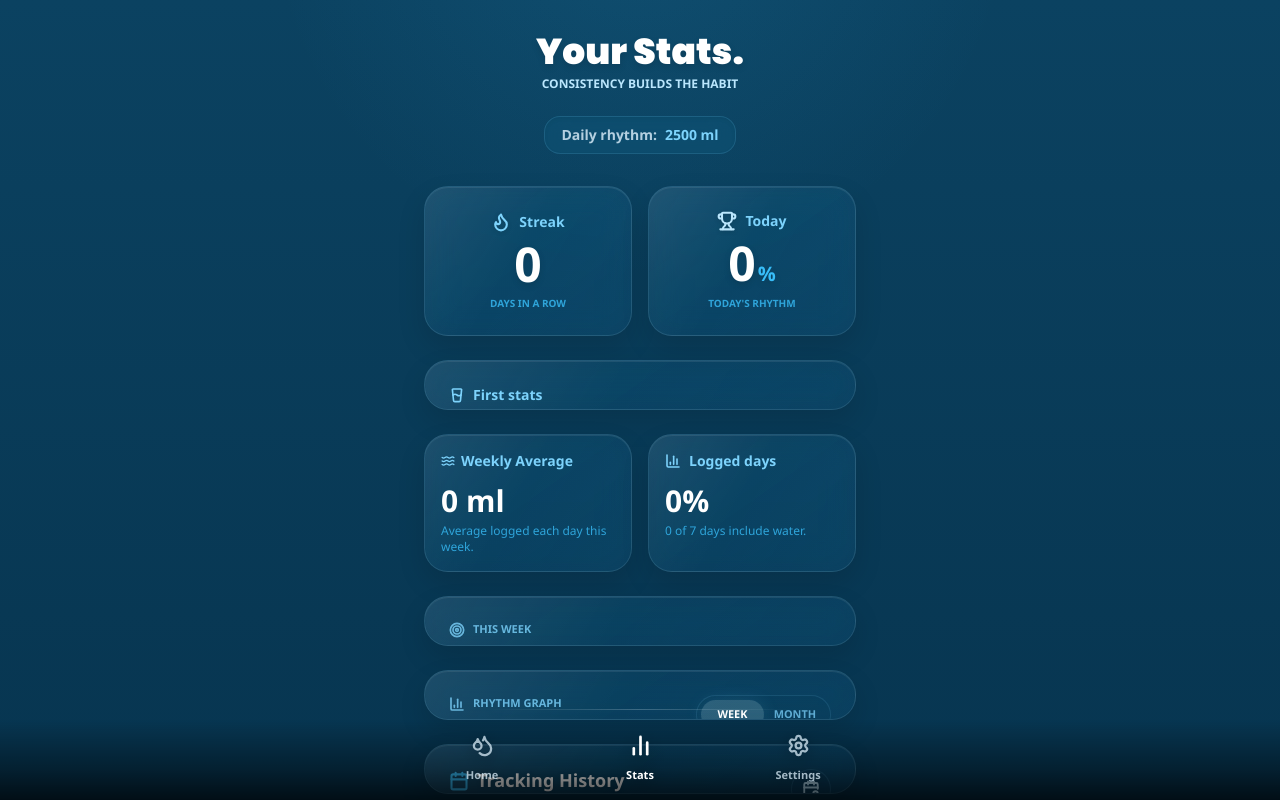
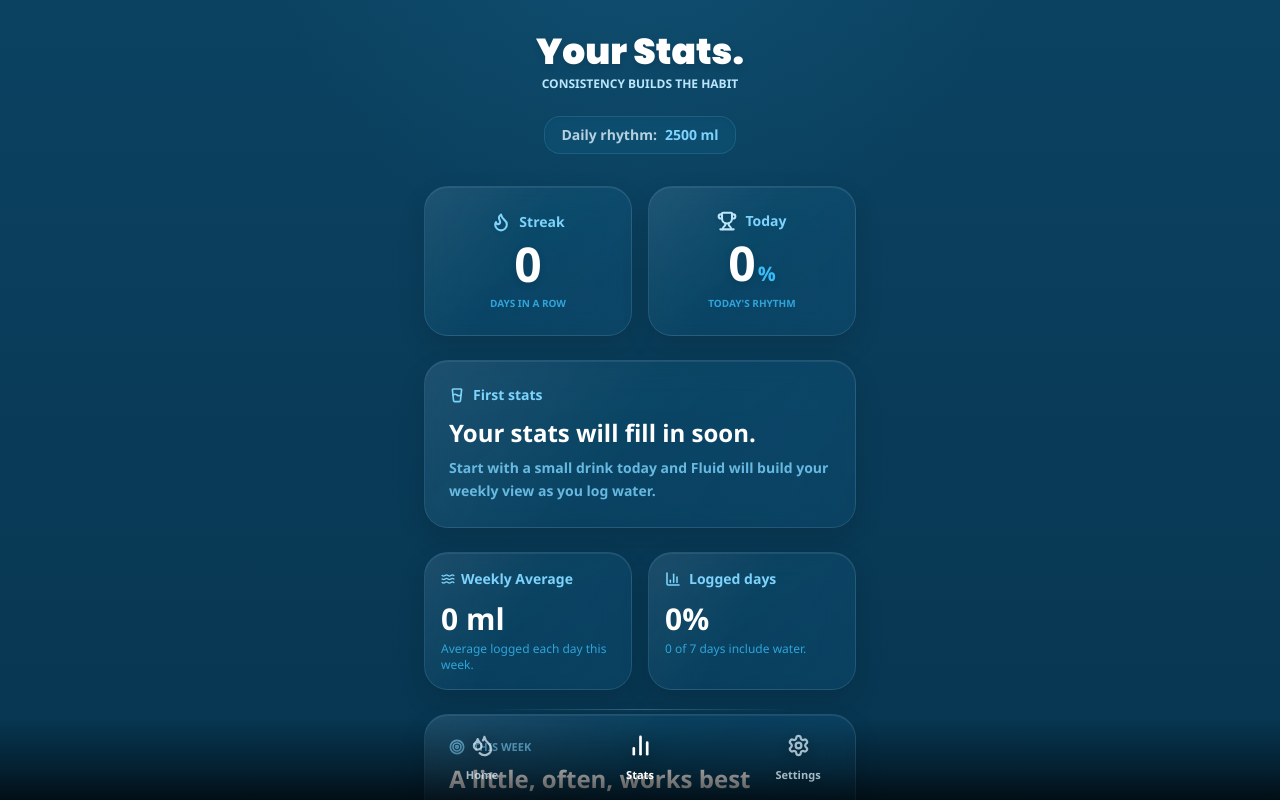
Before and after one commit to AntonJula/fluid-app, a Next.js app: page /stats in a window 1280 px wide. Built offline with nearby package versions, Linux system fonts and the light colour scheme; a web font is replaced by a local one.

Commit message:
Fix UI sizing regression and wave background scroll behavior

```diff
--- a/src/app/layout.tsx
+++ b/src/app/layout.tsx
@@ -60,7 +60,7 @@ export default function RootLayout({
         <NotificationManager />
         <div
           data-app-scroll-root="true"
-          className="relative z-10 flex h-[100dvh] w-full flex-1 flex-col overflow-y-auto overflow-x-hidden pb-24 [-webkit-overflow-scrolling:touch]"
+          className="relative z-10 h-[100dvh] w-full overflow-y-auto overflow-x-hidden pb-24 [-webkit-overflow-scrolling:touch]"
           style={{
             paddingLeft: "env(safe-area-inset-left)",
             paddingRight: "env(safe-area-inset-right)",
--- a/src/app/page.tsx
+++ b/src/app/page.tsx
@@ -920,7 +920,7 @@ export default function Home() {
 
   return (
     <main className="relative mx-auto flex min-h-[100dvh] w-full max-w-[25.5rem] min-w-0 flex-col items-center overflow-x-hidden px-3.5 pb-24 pt-5 min-[380px]:p-4 min-[380px]:pb-24 sm:p-6 sm:pb-24 md:max-w-[30rem]">
-      <WaveBackground progress={actualProgress} />
+      {createPortal(<WaveBackground progress={actualProgress} />, document.body)}
 
       <div
         className={`z-10 flex h-full min-w-0 flex-1 flex-col gap-5 w-full transition-opacity duration-200 ${
```
